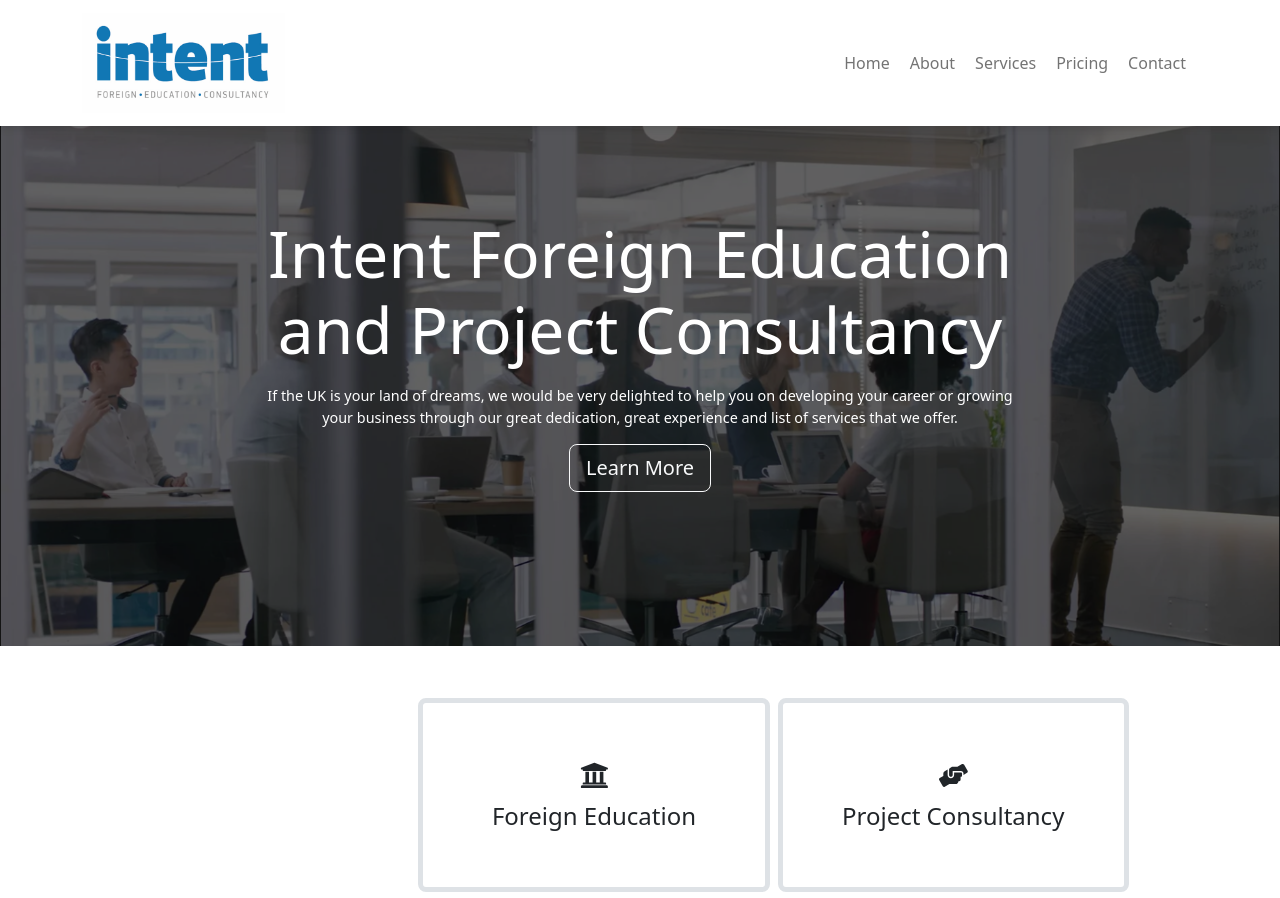
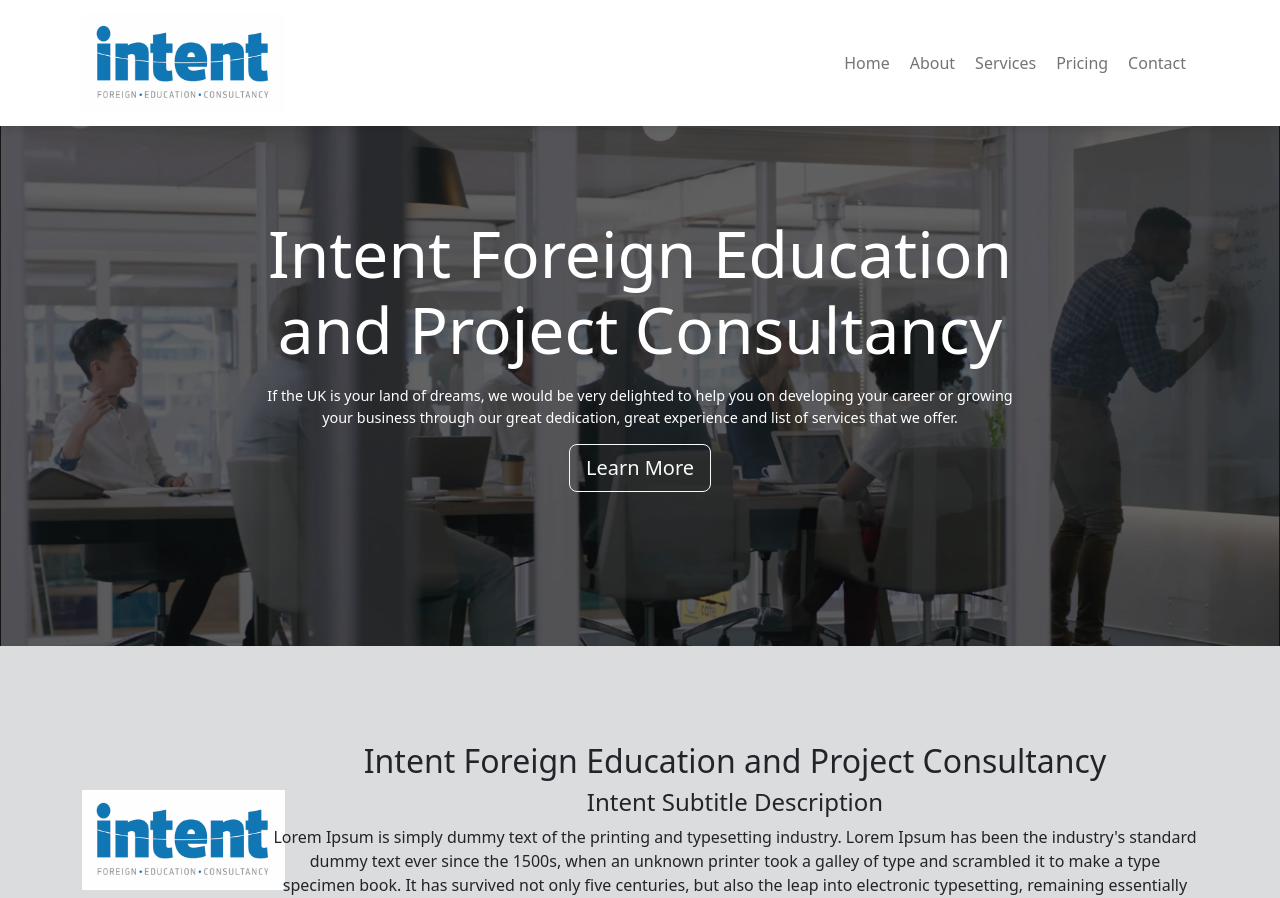
Before and after one commit to mirlindar/intentedu-project-react-master, a React (Create React App) app: page / in a window 1280 px wide. Shown: the top 898 px of the page. Built offline with nearby package versions, Linux system fonts and the light colour scheme.

Commit message:
about section and footer icons added to homepage.

```diff
--- /dev/null
+++ b/src/components/about/about.jsx
@@ -0,0 +1,56 @@
+import React from "react";
+import { MDBIcon } from "mdb-react-ui-kit";
+import Container from "react-bootstrap/Container";
+import Row from "react-bootstrap/Row";
+import { Col, Image } from "react-bootstrap";
+import {
+  FaUniversity,
+  FaHandsHelping,
+  FaLaptopCode,
+  FaDatabase,
+  FaShieldAlt,
+  FaWifi,
+} from "react-icons/fa";
+import logo from "../../img/intentedu.png";
+
+function About() {
+  return (
+    <div
+      style={{
+        backgroundColor: "#dadcde",
+        padding: "60px 0",
+        textAlign: "center",
+      }}
+      className="pt-5 pb-5"
+    >
+      <Container className="pt-5 pb-5">
+        <Row>
+          <Col xs lg="2">
+            <div
+              style={{
+                display: "flex",
+                alignItems: "center",
+                height: "100%",
+              }}
+            >
+              <Image src={logo} alt="logo" height={100} />
+            </div>
+          </Col>
+          <Col xs lg="10" className="text-center">
+            <h2>Intent Foreign Education and Project Consultancy </h2>
+            <h4>Intent Subtitle Description</h4>
+            <p>
+              Lorem Ipsum is simply dummy text of the printing and typesetting
+              industry. Lorem Ipsum has been the industry's standard dummy text
+              ever since the 1500s, when an unknown printer took a galley of
+              type and scrambled it to make a type specimen book. It has
+              survived not only five centuries, but also the leap into
+              electronic typesetting, remaining essentially unchanged.{" "}
+            </p>
+          </Col>
+        </Row>
+      </Container>
+    </div>
+  );
+}
+export default About;
--- a/src/components/footer/contact.jsx
+++ b/src/components/footer/contact.jsx
@@ -1,15 +1,18 @@
 import logo from "../../img/intentedu.png";
+import { FaPhone, FaEnvelope } from "react-icons/fa";
 
 function Contact(params) {
   return (
     <div class="col-md-4">
       <img src={logo} height={80} alt="logo" class="responsive" />
-      <p style={{ color: "white" }}>+44 789 847 6951</p>
-      <p>
-        <a href="mailto:hmetin@intentedu.com" style={{ color: "white" }}>
-          hmetin@intentedu.com
-        </a>
-      </p>
+      <div style={{ color: "white" }}>
+        <FaPhone />
+        <p> +44 789 847 6951</p>
+      </div>
+      <div style={{ color: "white" }}>
+        <FaEnvelope />
+        <a href="mailto:hmetin@intentedu.com">hmetin@intentedu.com</a>
+      </div>
     </div>
   );
 }
--- a/src/components/header/navbar.jsx
+++ b/src/components/header/navbar.jsx
@@ -5,9 +5,9 @@ import Nav from "react-bootstrap/Nav";
 import Container from "react-bootstrap/Container";
 import "./navbar.css";
 function NavigationBar() {
-  function renderNavElement(name) {
+  function renderNavElement(name, to) {
     return (
-      <Nav.Link class="nav-item fs-2" to="/" aria-current="page">
+      <Nav.Link class="nav-item fs-2" href={`/${to}`} aria-current="page">
         {name}
       </Nav.Link>
     );
@@ -21,11 +21,11 @@ function NavigationBar() {
         <Navbar.Toggle aria-controls="responsive-navbar-nav" />
         <Navbar.Collapse className="justify-content-end">
           <Nav>
-            {renderNavElement("Home")}
-            {renderNavElement("About")}
-            {renderNavElement("Services")}
-            {renderNavElement("Pricing")}
-            {renderNavElement("Contact")}
+            {renderNavElement("Home", "")}
+            {renderNavElement("About", "about")}
+            {renderNavElement("Services", "services")}
+            {renderNavElement("Pricing", "")}
+            {renderNavElement("Contact", "")}
           </Nav>
         </Navbar.Collapse>
       </Container>
--- a/src/components/pages/about.js
+++ b/src/components/pages/about.js
@@ -1,7 +1,7 @@
 import { Route, Routes } from 'react-router-dom';
 import Navbar from "../header/navbar";
 import Footer from '../footer/footer';
-import AboutMain from '../about/aboutmain';
+import AboutMain from '../about-page/aboutmain';
 
 function About() {
   return (
--- a/src/components/pages/homepage.js
+++ b/src/components/pages/homepage.js
@@ -5,11 +5,13 @@ import WhatWeDo from '../whatwedo/whatwedo';
 import Sponsors from '../sponsors/Sponsors';
 import Team from '../team/team';
 import Footer from '../footer/footer';
+import About from '../about/about';
 
 function Homepage() {
   return (
     <>
     <Header/>
+    <About/>
     <WhatWeDo/>
     <Sponsors/>
     <Team/>
```
Also changed, not shown: src/components/about-page/aboutmain.jsx (renamed from src/components/about/aboutmain.jsx), src/components/about-page/mission.jsx (added), src/components/about-page/origin.jsx (added).
